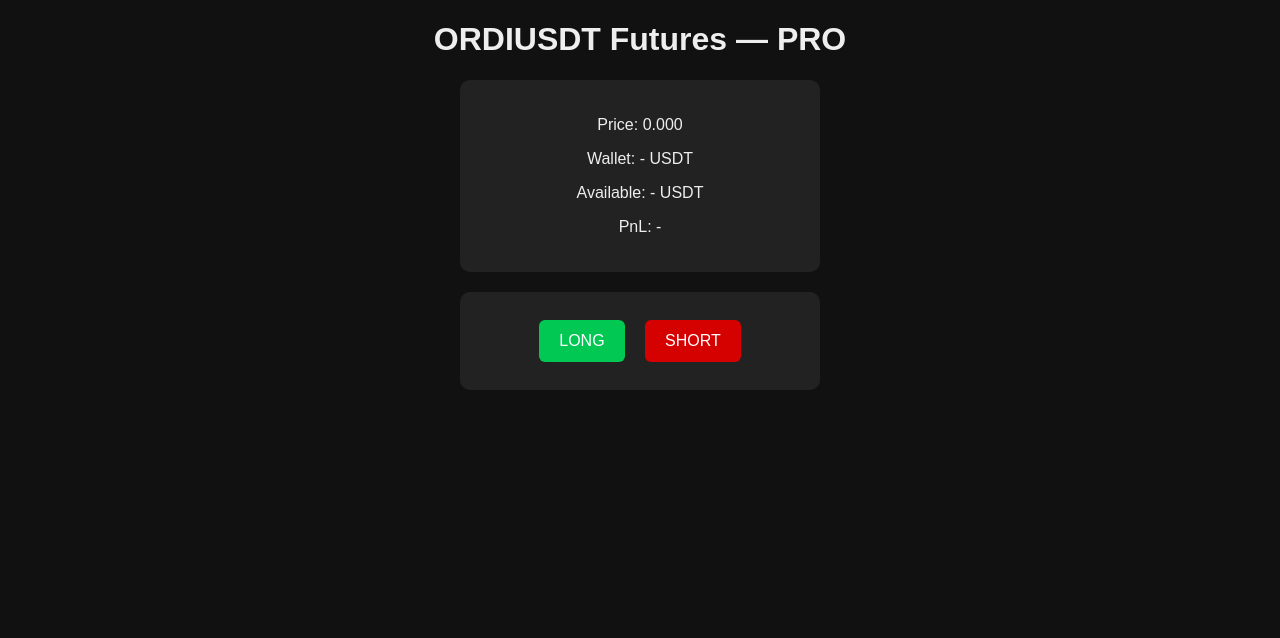
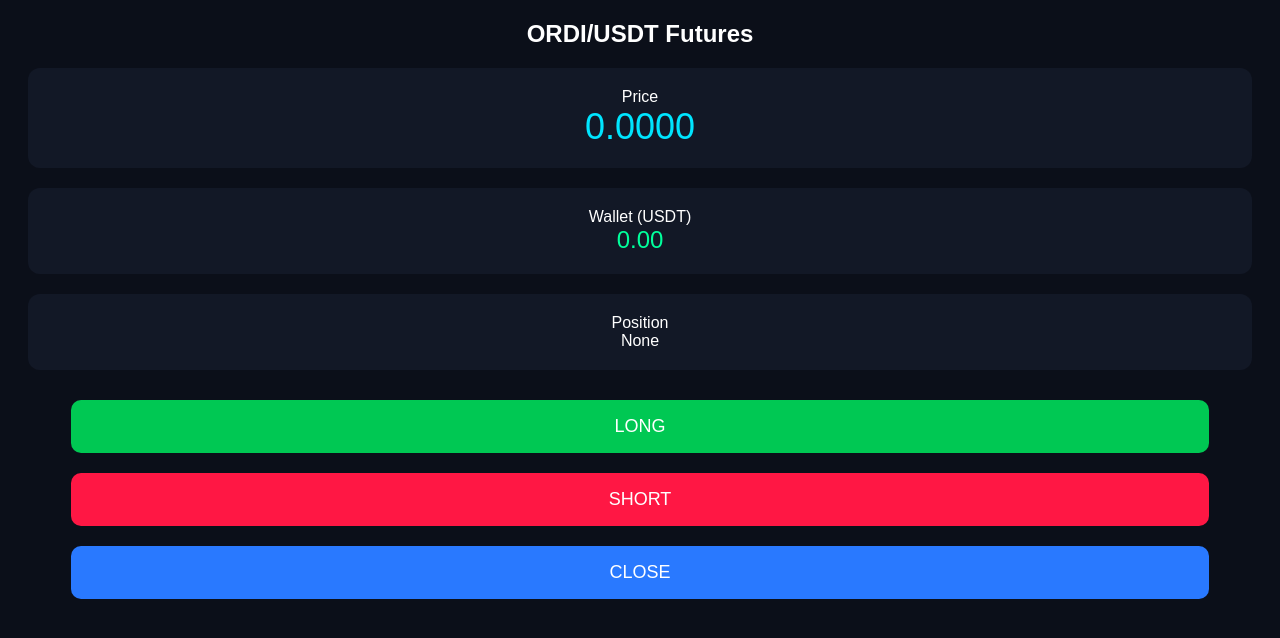
Before and after one commit to sudch-dev/Coin, a Flask app: page / in a window 1280 px wide. Shown: the top 638 px of the page. Run offline with Flask 3, Linux system fonts and the light colour scheme; data that the repository does not hold is empty.

Commit message:
Update index.html

```diff
--- a/templates/index.html
+++ b/templates/index.html
@@ -1,52 +1,87 @@
 <!DOCTYPE html>
 <html>
 <head>
-  <title>ORDI Futures Pro Bot</title>
-  <style>
-    body { font-family: Arial; background:#111; color:#eee; text-align:center; }
-    .card { background:#222; padding:20px; margin:20px auto; width:320px; border-radius:10px; }
-    button { padding:12px 20px; margin:8px; font-size:16px; border:none; border-radius:6px; }
-    .buy { background:#00c853; color:white; }
-    .sell { background:#d50000; color:white; }
-  </style>
+<meta name="viewport" content="width=device-width, initial-scale=1">
+<title>ORDI Futures — Pro</title>
+
+<style>
+body{
+ background:#0b0f19;
+ color:white;
+ font-family:Arial;
+ text-align:center;
+}
+.card{
+ background:#121826;
+ margin:20px;
+ padding:20px;
+ border-radius:12px;
+}
+.price{font-size:36px;color:#00e5ff}
+.balance{font-size:24px;color:#00ff9c}
+
+button{
+ width:90%;
+ padding:16px;
+ margin:10px;
+ font-size:18px;
+ border:none;
+ border-radius:10px;
+ color:white;
+}
+
+.long{background:#00c853}
+.short{background:#ff1744}
+.close{background:#2979ff}
+</style>
 </head>
 
 <body>
 
-<h1>ORDIUSDT Futures — PRO</h1>
+<h2>ORDI/USDT Futures</h2>
 
 <div class="card">
-  <p>Price: <span id="price">-</span></p>
-  <p>Wallet: <span id="wallet">-</span> USDT</p>
-  <p>Available: <span id="available">-</span> USDT</p>
-  <p>PnL: <span id="pnl">-</span></p>
+<div>Price</div>
+<div id="price" class="price">--</div>
 </div>
 
 <div class="card">
-  <button class="buy" onclick="trade('buy')">LONG</button>
-  <button class="sell" onclick="trade('sell')">SHORT</button>
+<div>Wallet (USDT)</div>
+<div id="wallet" class="balance">--</div>
 </div>
 
+<div class="card">
+<div>Position</div>
+<div id="position">None</div>
+</div>
+
+<button class="long" onclick="trade('long')">LONG</button>
+<button class="short" onclick="trade('short')">SHORT</button>
+<button class="close" onclick="trade('close')">CLOSE</button>
+
 <script>
-async function update() {
-  const r = await fetch('/status');
-  const d = await r.json();
+async function refresh(){
+ const r = await fetch("/status");
+ const d = await r.json();
 
-  document.getElementById('price').innerText = d.price.toFixed(3);
-  document.getElementById('wallet').innerText = d.wallet_balance.toFixed(2);
-  document.getElementById('available').innerText = d.available_balance.toFixed(2);
-  document.getElementById('pnl').innerText = d.pnl.toFixed(2);
+ document.getElementById("price").innerText = d.price.toFixed(4);
+ document.getElementById("wallet").innerText = d.wallet.toFixed(2);
+
+ if(d.position){
+   document.getElementById("position").innerText =
+     d.position.side + " | Size: " + d.position.size;
+ }else{
+   document.getElementById("position").innerText = "None";
+ }
 }
 
-async function trade(side) {
-  const r = await fetch('/' + side);
-  const d = await r.json();
-  alert(JSON.stringify(d));
-  update();
+async function trade(type){
+ await fetch("/" + type, {method:"POST"});
+ setTimeout(refresh,1500);
 }
 
-setInterval(update, 3000);
-update();
+setInterval(refresh,2000);
+refresh();
 </script>
 
 </body>
```
